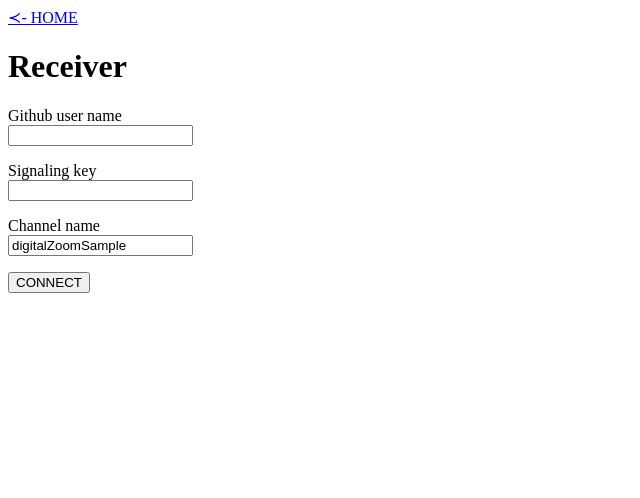
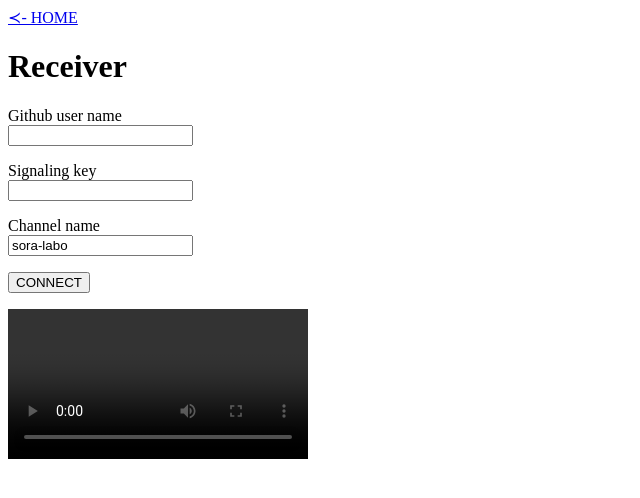
Before and after one commit to azamiya/sora-labo-digital-zoom, a Next.js app: page /receiver in a window 1280 px wide. Shown: the top 498 px of the page, without its empty margins (0-640 px from the left). Built offline with nearby package versions, Linux system fonts and the light colour scheme.

Commit message:
feat(receiver): enable to show video

```diff
--- a/pages/receiver.js
+++ b/pages/receiver.js
@@ -1,13 +1,14 @@
-import React, {useState, useEffect} from 'react'
+import React, {useState, useEffect, useRef} from 'react'
 import Link from 'next/link'
 import {SORA_LABO_WS_URL} from "../consts/endpoints";
 import Sora from '../assets/javascript/sora'
 
 const ReceiverPage = () => {
+  const videoRef = useRef(null);
 
   const [githubUserName, inputGithubUserName] = useState('')
   const [signalingKey, inputSignalingKey] = useState('')
-  const [channelName, inputChannelName] = useState('digitalZoomSample')
+  const [channelName, inputChannelName] = useState('sora-labo')
 
   const onConnectButtonClick = () => {
     const metadata = {
@@ -24,6 +25,15 @@ const ReceiverPage = () => {
       .catch(e => {
         console.error(e);
       });
+
+    recvonly.on('track', function(event) {
+      console.log(event)
+      const stream = event.streams[0];
+      if (!stream) return;
+      const remoteVideoId = 'remotevideo-' + stream.id;
+      console.log(remoteVideoId)
+      videoRef.current.srcObject = stream;
+    });
   }
 
   useEffect(() => {
@@ -64,6 +74,9 @@ const ReceiverPage = () => {
           className='connect'
           onClick={onConnectButtonClick}>CONNECT</button>
       </div>
+      <div>
+        <video ref={videoRef} autoPlay controls playsInline />
+      </div>
       <style jsx>{`
         p {
           margin: 1rem 0 0;
```
